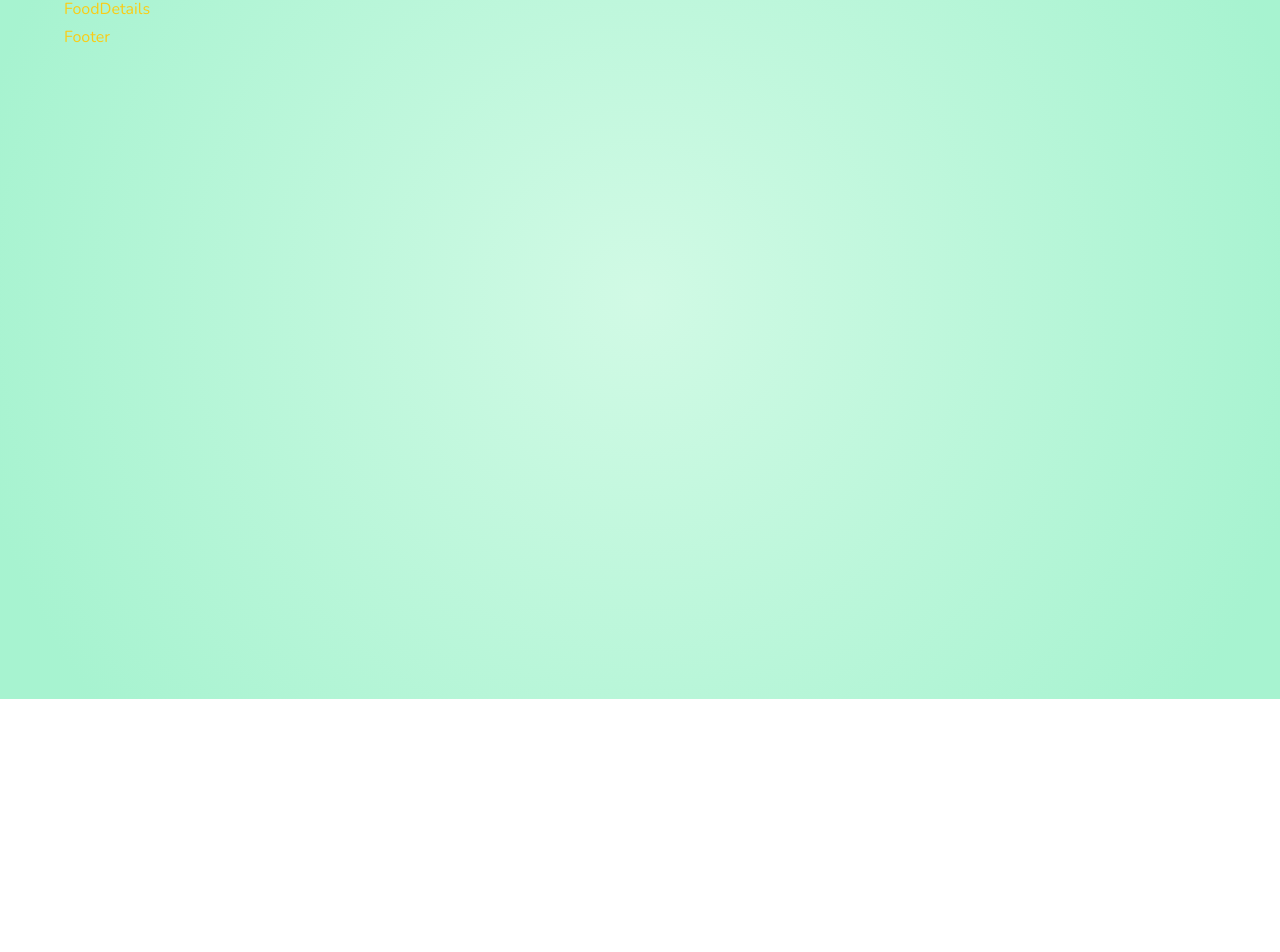
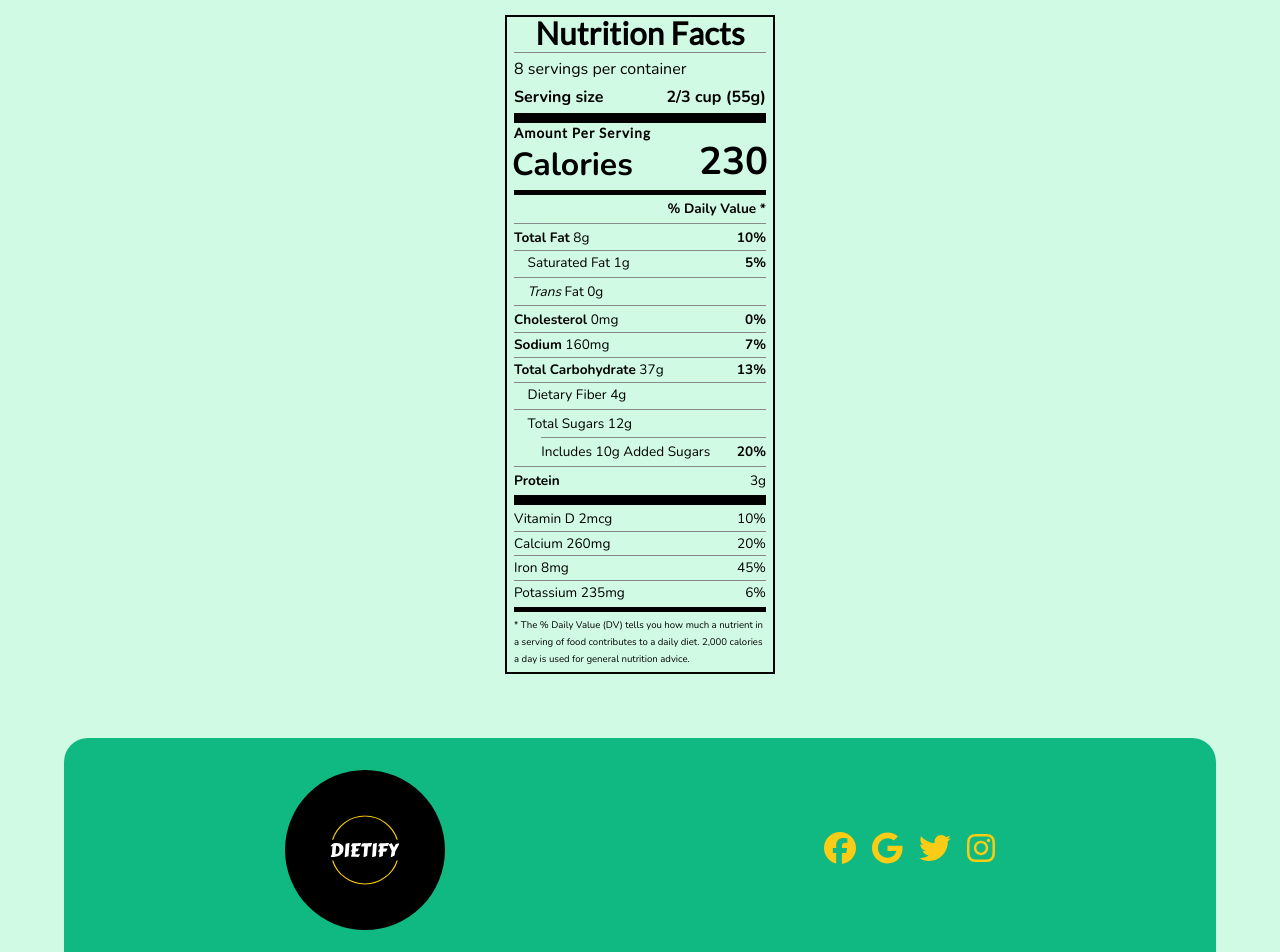
Before and after one commit to Ajota88/dietify, a React (Vite) app: page /food/1 in a window 1280 px wide. Shown: the part 101-1053 px from the top of the page. Before the commit the page ends 800 px from the top, so only its background shows below. Built offline with nearby package versions, Linux system fonts and the light colour scheme.

Commit message:
feat: Add footer and Nutrition card layout

```diff
--- a/package.json
+++ b/package.json
@@ -14,8 +14,10 @@
     "@fortawesome/free-regular-svg-icons": "^6.2.1",
     "@fortawesome/free-solid-svg-icons": "^6.2.1",
     "@fortawesome/react-fontawesome": "^0.2.0",
+    "chart.js": "^4.2.0",
     "normalize.css": "^8.0.1",
     "react": "^18.2.0",
+    "react-chartjs-2": "^5.2.0",
     "react-dom": "^18.2.0",
     "react-router-dom": "^6.8.0",
     "sass": "^1.57.1",
--- a/src/components/Contact/Contact.scss
+++ b/src/components/Contact/Contact.scss
@@ -13,6 +13,11 @@
   h2 {
     color: var(--white);
     font-weight: 700;
+    margin-bottom: 1rem;
+  }
+
+  p {
+    color: var(--clr-primary-300);
   }
 
   .contact-form {
@@ -23,7 +28,7 @@
   .submit-btn {
     font-size: 1rem;
     padding: 0.5rem;
-    border: 2px solid var(--clr-primary-400);
+    border: 2px solid var(--clr-primary-500);
   }
 
   .form-input {
--- a/src/components/Footer/Footer.jsx
+++ b/src/components/Footer/Footer.jsx
@@ -1,6 +1,53 @@
+import logo from "../../assets/svg/logo-white.svg";
+import { FontAwesomeIcon } from "@fortawesome/react-fontawesome";
+import {
+  faTwitter,
+  faInstagram,
+  faFacebook,
+  faGoogle,
+} from "@fortawesome/free-brands-svg-icons";
+import { Link } from "react-router-dom";
 import "./Footer.scss";
 
 const Footer = () => {
-  return <div>Footer</div>;
+  return (
+    <footer className="footer">
+      <div className="container">
+        <div className="logo-social">
+          <a herf="#">
+            <img src={logo} alt="logo" />
+          </a>
+        </div>
+
+        <ul className="social-links" role="list" aria-label="social links">
+          <li>
+            <a href="#" aria-label="facebook">
+              <FontAwesomeIcon icon={faFacebook} />
+            </a>
+          </li>
+          <li>
+            <a href="#" aria-label="gamil">
+              <FontAwesomeIcon icon={faGoogle} />
+            </a>
+          </li>
+          <li>
+            <a href="#" aria-label="twitter">
+              <FontAwesomeIcon icon={faTwitter} />
+            </a>
+          </li>
+          <li>
+            <a href="#" aria-label="instagram">
+              <FontAwesomeIcon icon={faInstagram} />
+            </a>
+          </li>
+        </ul>
+      </div>
+      <div></div>
+      <div className="copyright">
+        <p> &copy; {new Date().getFullYear()}. All Rights Reserved</p>
+      </div>
+    </footer>
+  );
 };
+
 export default Footer;
--- a/src/components/Footer/Footer.scss
+++ b/src/components/Footer/Footer.scss
@@ -0,0 +1,31 @@
+.footer {
+  background-color: var(--clr-accent-500);
+  margin-top: 4rem;
+  border-top-left-radius: var(--big-radius);
+  border-top-right-radius: var(--big-radius);
+  img {
+    height: 10rem;
+    width: 10rem;
+    border-radius: 50%;
+  }
+
+  .container {
+    padding: 2rem;
+    display: flex;
+    justify-content: space-around;
+    align-items: center;
+  }
+
+  .social-links {
+    display: flex;
+    gap: 1rem;
+    font-size: 2rem;
+    font-weight: 700;
+  }
+
+  p {
+    text-align: center;
+    font-weight: 700;
+    margin-inline: auto;
+  }
+}
--- a/src/components/Navbar/Navbar.jsx
+++ b/src/components/Navbar/Navbar.jsx
@@ -1,4 +1,5 @@
 import { Searchbar, NavButtons } from "../index";
+import { Link } from "react-router-dom";
 import "./Navbar.scss";
 import Logo from "../../assets/svg/logo-no-background.svg";
 
@@ -7,7 +8,9 @@ const Navbar = () => {
     <nav className="nav">
       <div className="container">
         <div className="logo">
-          <img src={Logo} alt="dietify" />
+          <Link to="/">
+            <img src={Logo} alt="dietify" />
+          </Link>
         </div>
         <Searchbar />
         <NavButtons />
--- /dev/null
+++ b/src/components/NutritionCard/NutririonCard.jsx
@@ -0,0 +1,94 @@
+import "./NutritionCard.scss";
+
+const NutririonCard = () => {
+  return (
+    <div class="nutrition-card">
+      <header>
+        <h3 class="bold">Nutrition Facts</h3>
+        <div class="divider"></div>
+        <p>8 servings per container</p>
+        <p class="bold">
+          Serving size <span>2/3 cup (55g)</span>
+        </p>
+      </header>
+      <div class="divider large"></div>
+      <div class="calories-info">
+        <div class="left-container">
+          <h2 class="bold small-text">Amount per serving</h2>
+          <p>Calories</p>
+        </div>
+        <span class="right">230</span>
+      </div>
+      <div class="divider medium"></div>
+      <div class="daily-value small-text">
+        <p class="bold right no-divider">% Daily Value *</p>
+        <div class="divider"></div>
+        <p>
+          <span>
+            <span class="bold">Total Fat</span> 8g
+          </span>{" "}
+          <span class="bold right">10%</span>
+        </p>
+        <p class="indent no-divider">
+          Saturated Fat 1g <span class="bold right">5%</span>
+        </p>
+        <div class="divider"></div>
+        <p class="indent no-divider">
+          <span>
+            <i>Trans</i> Fat 0g
+          </span>
+        </p>
+        <div class="divider"></div>
+        <p>
+          <span>
+            <span class="bold">Cholesterol</span> 0mg
+          </span>{" "}
+          <span class="right bold">0%</span>
+        </p>
+        <p>
+          <span>
+            <span class="bold">Sodium</span> 160mg
+          </span>{" "}
+          <span class="right bold">7%</span>
+        </p>
+        <p>
+          <span>
+            <span class="bold">Total Carbohydrate</span> 37g
+          </span>{" "}
+          <span class="right bold">13%</span>
+        </p>
+        <p class="indent no-divider">Dietary Fiber 4g</p>
+        <div class="divider"></div>
+        <p class="indent no-divider">Total Sugars 12g</p>
+        <div class="divider double-indent"></div>
+        <p class="double-indent no-divider">
+          Includes 10g Added Sugars <span class="right bold">20%</span>
+        </p>
+        <div class="divider"></div>
+        <p class="no-divider">
+          <span class="bold">Protein</span> 3g
+        </p>
+        <div class="divider large"></div>
+        <p>
+          Vitamin D 2mcg <span>10%</span>
+        </p>
+        <p>
+          Calcium 260mg <span>20%</span>
+        </p>
+        <p>
+          Iron 8mg <span>45%</span>
+        </p>
+        <p class="no-divider">
+          Potassium 235mg <span>6%</span>
+        </p>
+      </div>
+      <div class="divider medium"></div>
+      <p class="note">
+        * The % Daily Value (DV) tells you how much a nutrient in a serving of
+        food contributes to a daily diet. 2,000 calories a day is used for
+        general nutrition advice.
+      </p>
+    </div>
+  );
+};
+export default NutririonCard;
--- /dev/null
+++ b/src/components/NutritionCard/NutritionCard.scss
@@ -0,0 +1,90 @@
+.nutrition-card {
+  border: 2px solid black;
+  width: 270px;
+  margin: 20px auto;
+  padding: 0 7px;
+  color: black;
+
+  header {
+    h3 {
+      text-align: center;
+      margin: -4px 0;
+      letter-spacing: 0.15px;
+    }
+  }
+  p {
+    margin: 0;
+    display: flex;
+    justify-content: space-between;
+  }
+
+  .divider {
+    border-bottom: 1px solid #888989;
+    margin: 2px 0;
+  }
+
+  .bold {
+    font-weight: 800;
+  }
+
+  .large {
+    height: 10px;
+  }
+
+  .large,
+  .medium {
+    background-color: black;
+    border: 0;
+  }
+
+  .medium {
+    height: 5px;
+  }
+
+  .small-text {
+    font-size: 0.85rem;
+  }
+
+  .calories-info {
+    display: flex;
+    justify-content: space-between;
+    align-items: flex-end;
+  }
+
+  .calories-info h2 {
+    margin: 0;
+  }
+
+  .left-container p {
+    margin: -5px -2px;
+    font-size: 2em;
+    font-weight: 700;
+  }
+
+  .calories-info span {
+    margin: -7px -2px;
+    font-size: 2.4em;
+    font-weight: 700;
+  }
+
+  .right {
+    justify-content: flex-end;
+  }
+
+  .indent {
+    margin-left: 1em;
+  }
+
+  .double-indent {
+    margin-left: 2em;
+  }
+
+  .daily-value p:not(.no-divider) {
+    border-bottom: 1px solid #888989;
+  }
+
+  .note {
+    font-size: 0.6rem;
+    margin: 5px 0;
+  }
+}
--- a/src/components/index.js
+++ b/src/components/index.js
@@ -8,6 +8,7 @@ import Testimonials from "./Testimonials/Testimonials";
 import NavButtons from "./NavButtons/NavButtons";
 import FeatureCard from "./FeatureCard/FeatureCard";
 import TestimonialCard from "./TestimonialCard/TestimonialCard";
+import NutririonCard from "./NutritionCard/NutririonCard";
 
 export {
   Contact,
@@ -20,4 +21,5 @@ export {
   NavButtons,
   FeatureCard,
   TestimonialCard,
+  NutririonCard,
 };
--- a/src/index.scss
+++ b/src/index.scss
@@ -31,7 +31,7 @@
   --bodyFont: "Nunito", Sans-Serif;
 
   /* general */
-  --backgroundColor: var(--clr-accent-200);
+  --backgroundColor: var(--clr-accent-100);
   --textColor: var(--clr-primary-400);
   --radius: 0.25rem;
   --big-radius: 1.5rem;
@@ -70,11 +70,7 @@ html {
 }
 
 body {
-  background-image: radial-gradient(
-    circle,
-    var(--clr-accent-100) 0%,
-    var(--clr-accent-200) 90%
-  );
+  background-color: var(--backgroundColor);
   min-height: 100vh;
   font-family: var(--bodyFont);
   font-weight: 400;
--- a/src/pages/FoodDetails/FoodDetails.jsx
+++ b/src/pages/FoodDetails/FoodDetails.jsx
@@ -1,6 +1,11 @@
+import { NutririonCard } from "../../components";
 import "./FoodDetails.scss";
 
 const FoodDetails = () => {
-  return <div>FoodDetails</div>;
+  return (
+    <div>
+      <NutririonCard />
+    </div>
+  );
 };
 export default FoodDetails;
```
Also changed, not shown: 1 other file (tests, documents, lock files or other folders).
